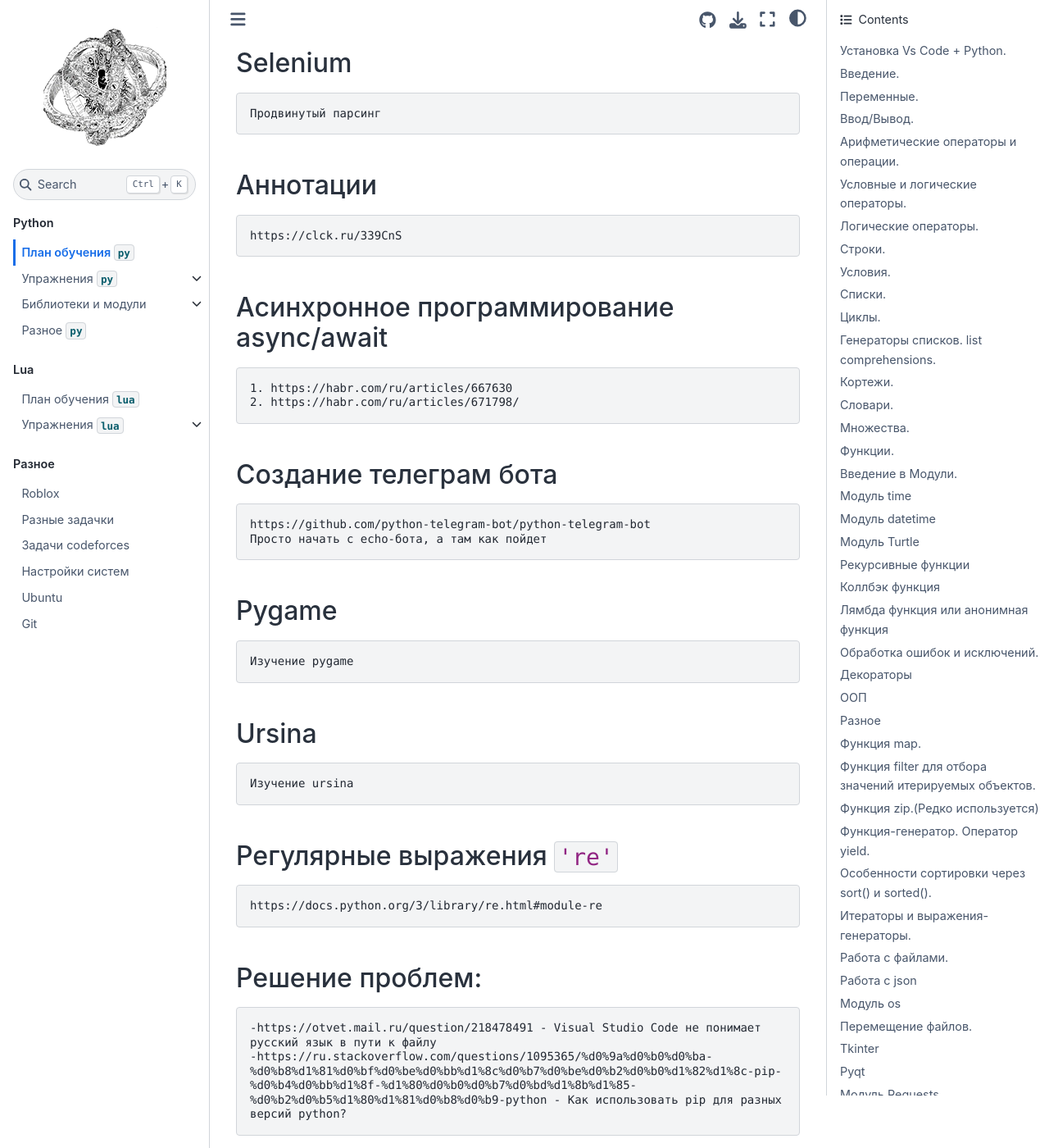
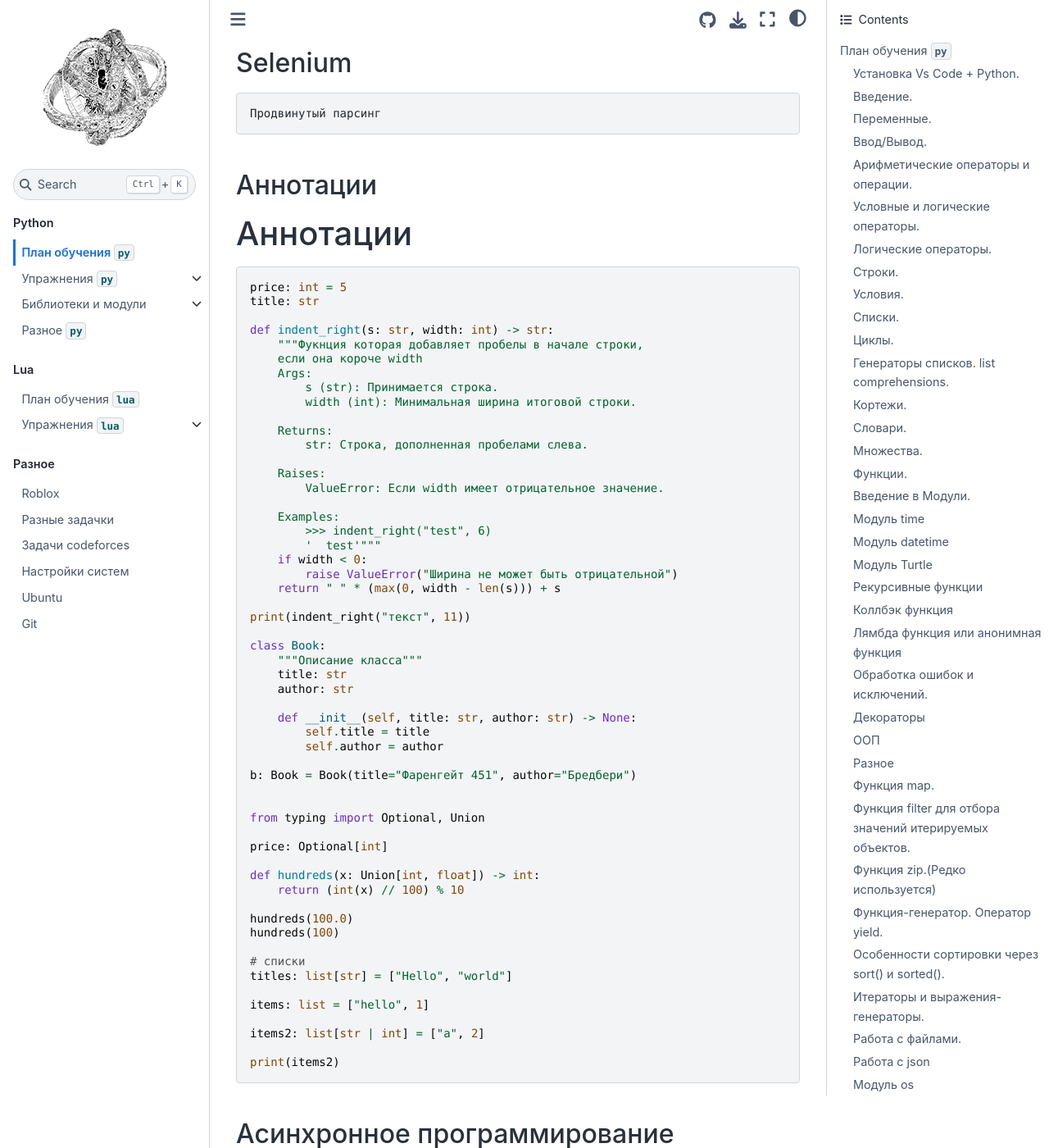
Before and after one commit to your-teach/faithpages, a Jupyter Book: the page built from Python/study-plan-py.md, in a window 1280 px wide and 1400 px high, scrolled down 24091 px. Shown: the whole window at 82% size. Built offline with Jupyter Book 1.0.4 settings and Sphinx 7.4.7 and the Sphinx Book theme 1.1.4, drawn with Linux system fonts in a browser that asks for light colours.

Commit message:
аннотации

````diff
--- a/Python/study-plan-py.md
+++ b/Python/study-plan-py.md
@@ -1181,7 +1181,66 @@
 
 ## Аннотации
 
-    https://clck.ru/339CnS
+
+
+# Аннотации
+```python
+price: int = 5
+title: str
+
+def indent_right(s: str, width: int) -> str:
+    """Фукнция которая добавляет пробелы в начале строки,
+    если она короче width
+    Args:
+        s (str): Принимается строка.
+        width (int): Минимальная ширина итоговой строки.
+
+    Returns:
+        str: Строка, дополненная пробелами слева.
+
+    Raises:
+        ValueError: Если width имеет отрицательное значение.
+
+    Examples:
+        >>> indent_right("test", 6)
+        '  test'"""
+    if width < 0:
+        raise ValueError("Ширина не может быть отрицательной")
+    return " " * (max(0, width - len(s))) + s
+
+print(indent_right("текст", 11))
+
+class Book:
+    """Описание класса"""
+    title: str
+    author: str
+
+    def __init__(self, title: str, author: str) -> None:
+        self.title = title
+        self.author = author
+
+b: Book = Book(title="Фаренгейт 451", author="Бредбери")
+
+
+from typing import Optional, Union
+
+price: Optional[int]
+
+def hundreds(x: Union[int, float]) -> int:
+    return (int(x) // 100) % 10
+
+hundreds(100.0)
+hundreds(100)
+
+# списки
+titles: list[str] = ["Hello", "world"]
+
+items: list = ["hello", 1]
+
+items2: list[str | int] = ["a", 2]
+
+print(items2)
+```
 
 ## Асинхронное программирование async/await
 
````
